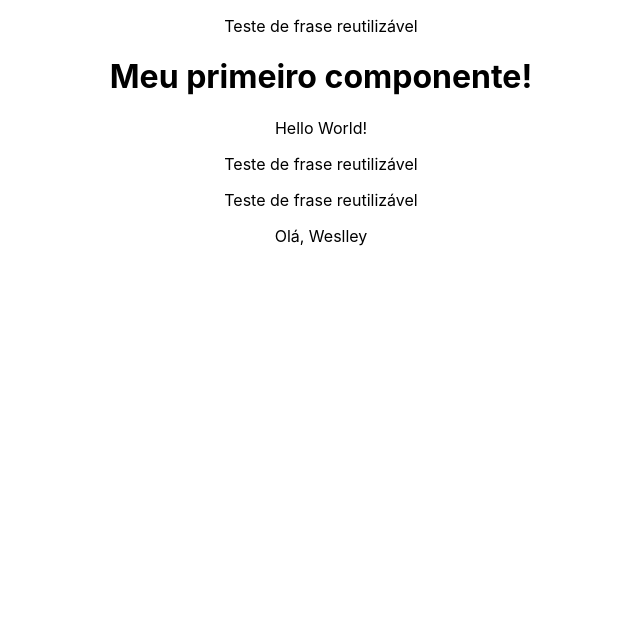
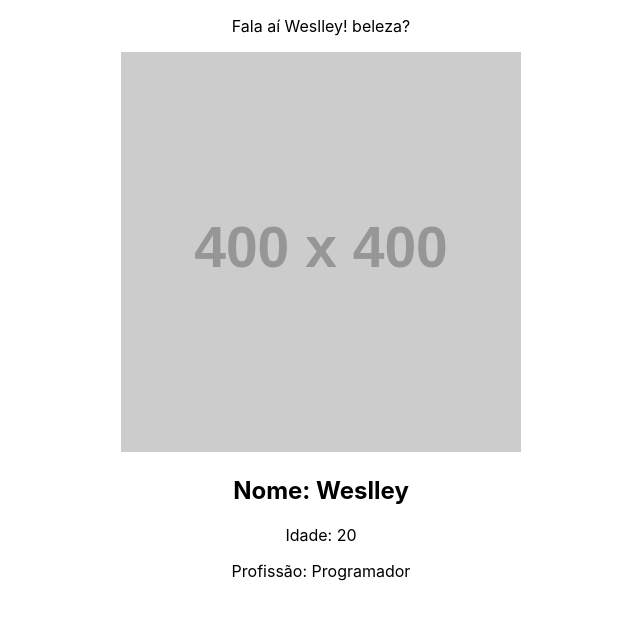
Before and after one commit to WeslleySturmer/exercicios_react, a React (Create React App) app in the folder curso_react/my-project/: page / in a window 1280 px wide. Shown: the top 620 px of the page, without its empty margins (319-959 px from the left). Built offline with nearby package versions, Linux system fonts and the light colour scheme.

Commit message:
Aula 5 - Utilização básica de props e destructuring para melhor utilização

```diff
--- a/curso_react/my-project/src/App.js
+++ b/curso_react/my-project/src/App.js
@@ -1,13 +1,17 @@
 import './App.css';
 import HelloWorld from './components/HelloWorld';
+import SayMyName from './components/SayMyName';
+import Pessoa from './components/Pessoa';
 
 function App() {
-  const name = 'Weslley'
-
   return (
     <div className="App">
-      <HelloWorld />
-      <p>Olá, {name}</p>
+      <SayMyName name="Weslley" />
+      <Pessoa nome="Weslley"
+        idade="20"
+        profissao="Programador"
+        foto="https://placehold.co/400"
+      />
     </div>
   );
 }
--- a/curso_react/my-project/src/components/HelloWorld.js
+++ b/curso_react/my-project/src/components/HelloWorld.js
@@ -3,7 +3,6 @@ import Frase from "./Frase"
 function HelloWorld(){
     return (
         <div>
-            <Frase />
             <h1>Meu primeiro componente!</h1>
             <p>Hello World!</p>
             <Frase />
--- /dev/null
+++ b/curso_react/my-project/src/components/Pessoa.js
@@ -0,0 +1,12 @@
+function Pessoa({nome, idade, profissao, foto}){
+    return (
+        <div>
+            <img src={foto} />
+            <h2>Nome: {nome}</h2>
+            <p>Idade: {idade}</p>
+            <p>Profissão: {profissao}</p>
+        </div>
+    )
+}
+
+export default Pessoa
--- /dev/null
+++ b/curso_react/my-project/src/components/SayMyName.js
@@ -0,0 +1,11 @@
+function SayMyName(props){
+
+    return (
+        <div>
+            <p>Fala aí {props.name}! beleza?</p>
+        </div>
+    )
+
+}
+
+export default SayMyName
```
